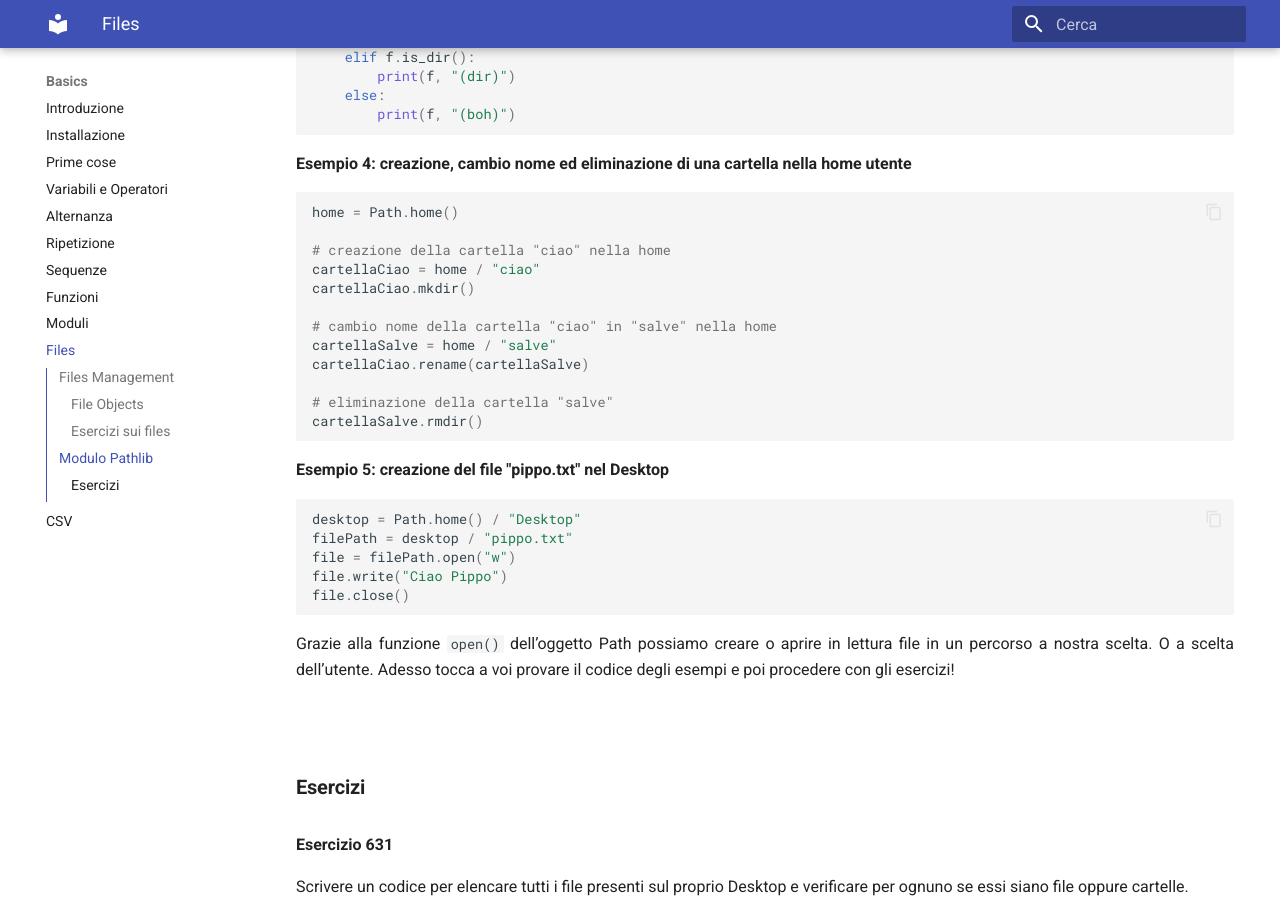
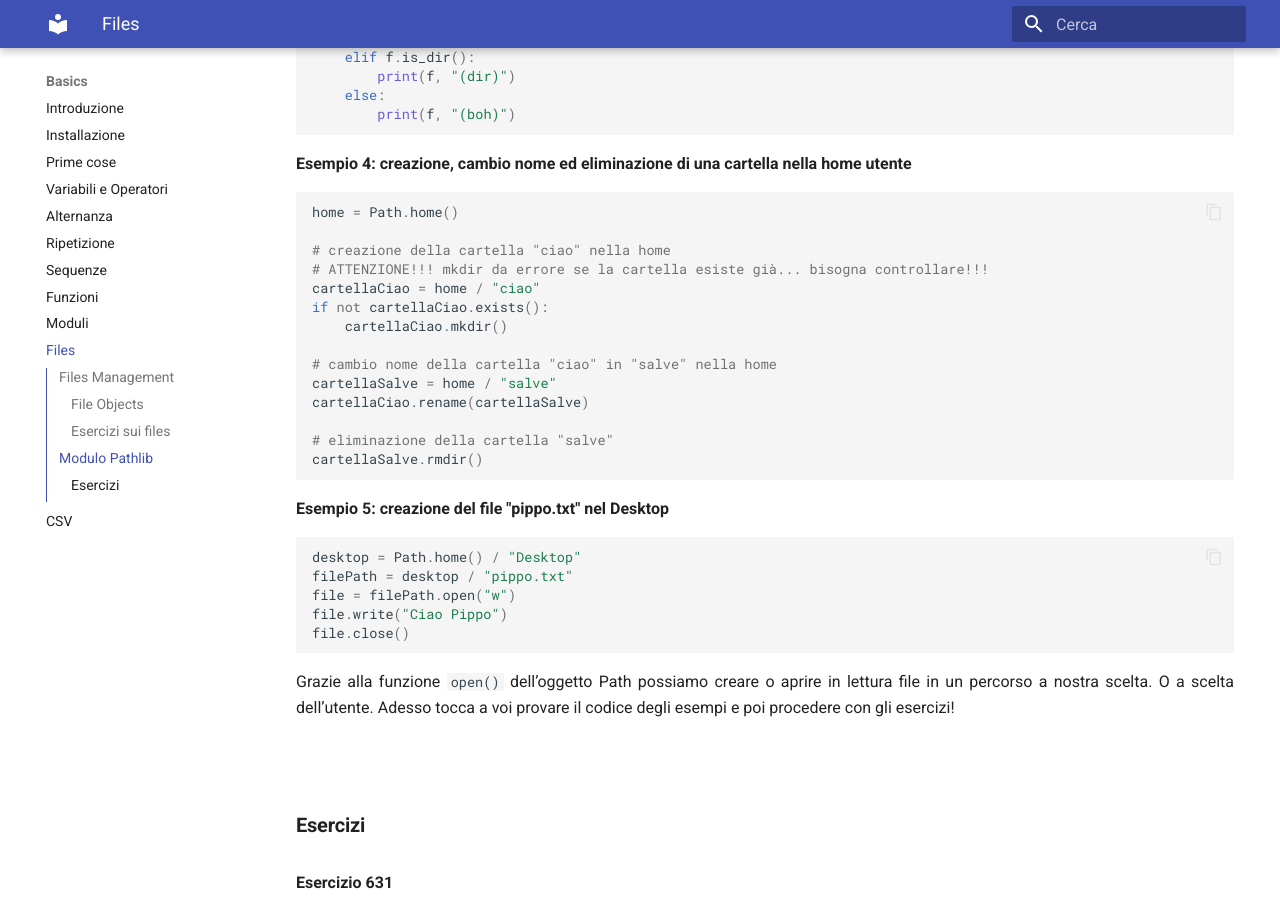
Before and after one commit to adjamhub/pyhandouts, an MkDocs documentation site: the page built from docs/basics/107_files.md, in a window 1280 px wide and 900 px high, scrolled down 10461 px. Built offline with MkDocs 1.6.1 and Material for MkDocs 9.7.7, drawn with Linux system fonts in a browser that asks for light colours; emoji names are drawn with the system emoji font.

Commit message:
controllo prima di mkdir

```diff
--- a/docs/basics/107_files.md
+++ b/docs/basics/107_files.md
@@ -478,8 +478,10 @@ for f in home.iterdir():
 home = Path.home()
 
 # creazione della cartella "ciao" nella home
+# ATTENZIONE!!! mkdir da errore se la cartella esiste già... bisogna controllare!!!
 cartellaCiao = home / "ciao"
-cartellaCiao.mkdir()
+if not cartellaCiao.exists():
+    cartellaCiao.mkdir()
 
 # cambio nome della cartella "ciao" in "salve" nella home
 cartellaSalve = home / "salve"
```
